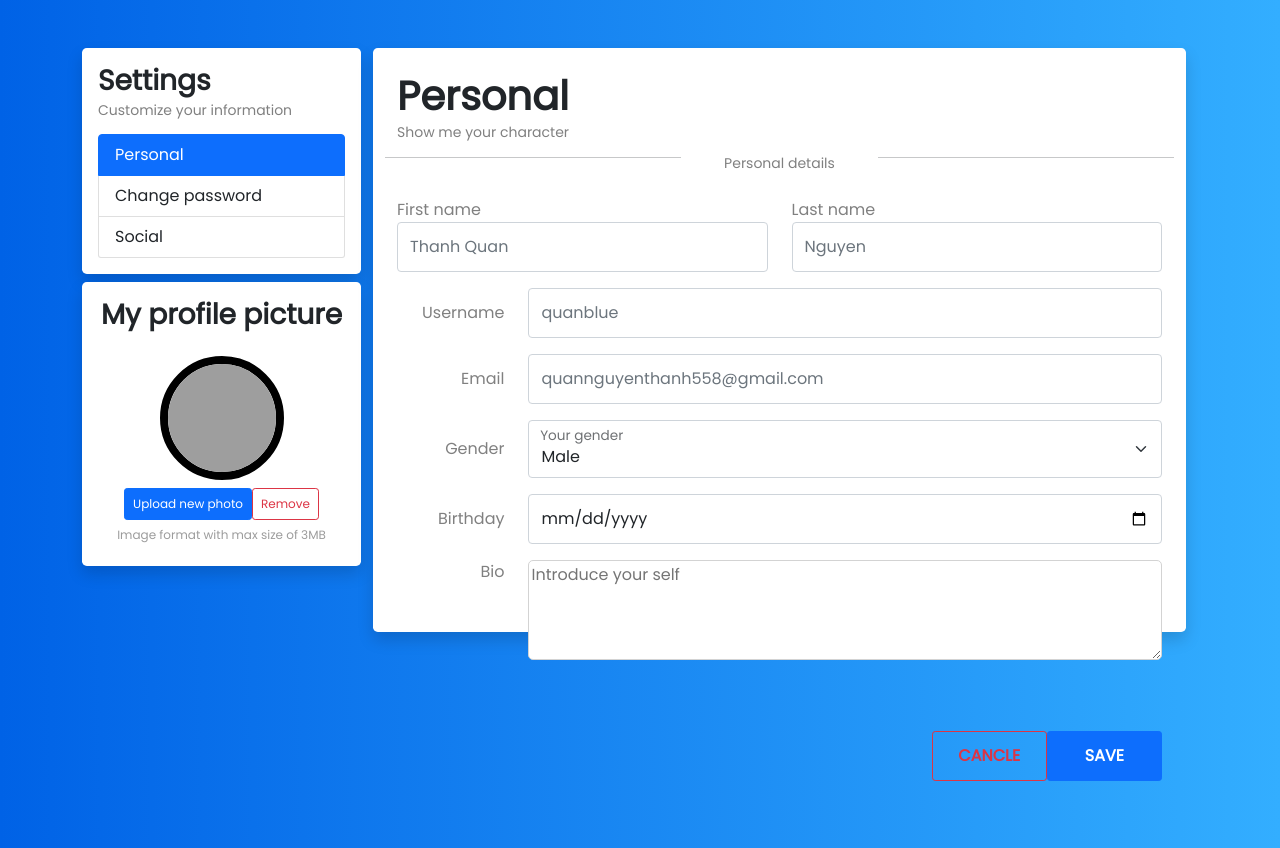
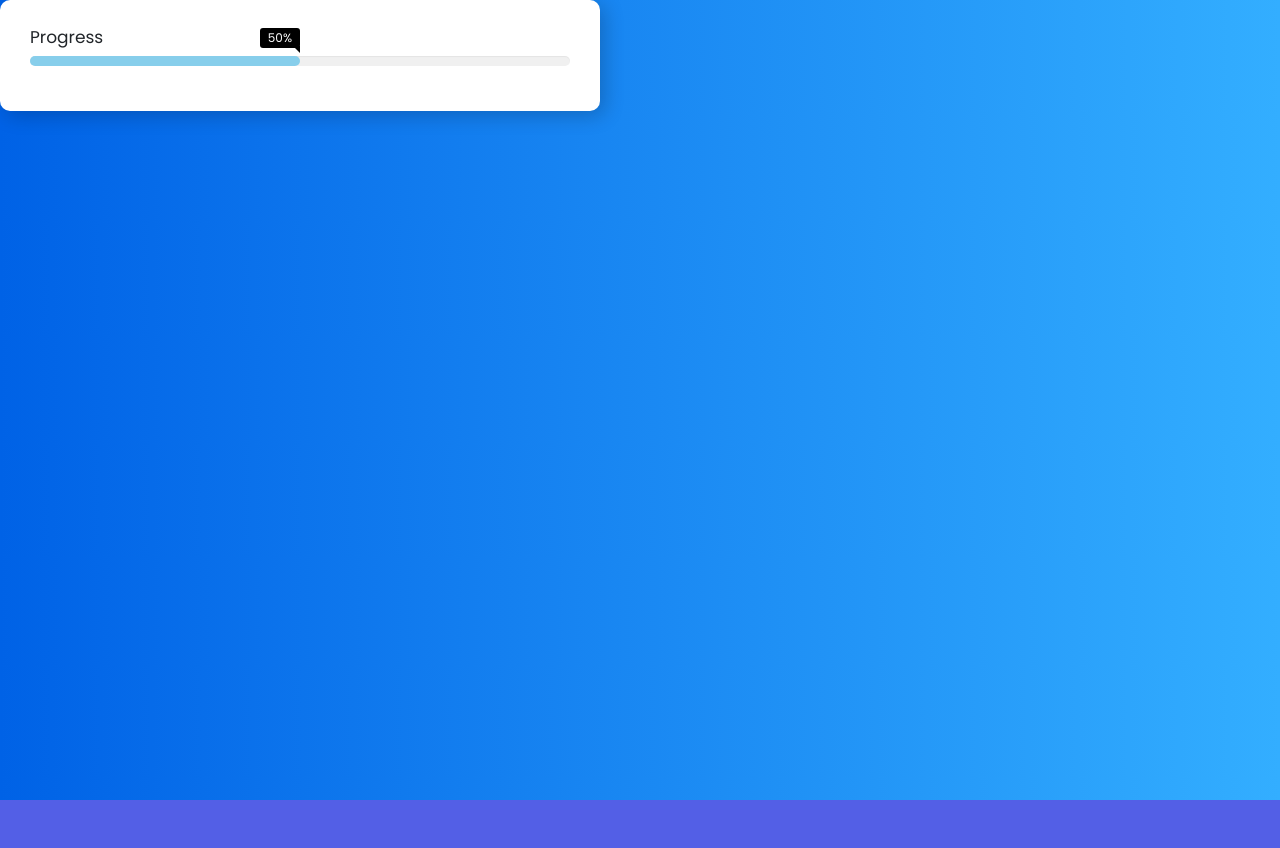
Before and after one commit to tristanhuyanhngo/IntroSE_CoursesRoadmap, a React (Create React App) app in the folder source/: page / in a window 1280 px wide. After the commit the page ends 800 px from the top, so only its background shows below. Built offline with nearby package versions, Linux system fonts and the light colour scheme; grey boxes are pictures that could not be loaded.

Commit message:
writting user profile component

```diff
--- a/source/package.json
+++ b/source/package.json
@@ -12,6 +12,7 @@
     "animejs": "^3.2.1",
     "axios": "^0.24.0",
     "bootstrap": "^5.1.3",
+    "clsx": "^1.1.1",
     "firebase": "^9.4.0",
     "react": "^17.0.2",
     "react-bootstrap": "^2.0.2",
--- /dev/null
+++ b/source/src/components/Profile/CSS/CompletedProgressBar.css
@@ -0,0 +1,94 @@
+::selection{
+  color: #fff;
+  background: skyblue;
+}
+.skill-bars{
+  padding: 25px 30px;
+  width: 600px;
+  background: #fff;
+  box-shadow: 5px 5px 20px rgba(0,0,0,0.2);
+  border-radius: 10px;
+}
+.skill-bars .bar{
+  margin: 20px 0;
+}
+.skill-bars .bar:first-child{
+  margin-top: 0px;
+}
+.skill-bars .bar .info{
+  margin-bottom: 5px;
+}
+.skill-bars .bar .info span{
+  font-weight: 500;
+  font-size: 17px;
+  opacity: 0;
+  animation: showText 0.5s 1s linear forwards;
+}
+@keyframes showText {
+  100%{
+    opacity: 1;
+  }
+}
+.skill-bars .bar .progress-line{
+  height: 10px;
+  width: 100%;
+  background: #f0f0f0;
+  position: relative;
+  transform: scaleX(0);
+  transform-origin: left;
+  border-radius: 10px;
+  box-shadow: inset 0 1px 1px rgba(0,0,0,0.05),
+              0 1px rgba(255,255,255,0.8);
+  animation: animate 1s cubic-bezier(1,0,0.5,1) forwards;
+}
+@keyframes animate {
+  100%{
+    transform: scaleX(1);
+  }
+}
+.bar .progress-line span{
+  height: 100%;
+  position: absolute;
+  border-radius: 10px;
+  transform: scaleX(0);
+  transform-origin: left;
+  background: skyblue;
+  animation: animate 1s 1s cubic-bezier(1,0,0.5,1) forwards;
+}
+
+.progress-line span::before{
+  position: absolute;
+  content: "";
+  top: -10px;
+  right: 0;
+  height: 0;
+  width: 0;
+  border: 7px solid transparent;
+  border-bottom-width: 0px;
+  border-right-width: 0px;
+  border-top-color: #000;
+  opacity: 0;
+  animation: showText2 0.5s 1.5s linear forwards;
+}
+.progress-line span::after{
+  position: absolute;
+  top: -28px;
+  right: 0;
+  font-weight: 500;
+  background: #000;
+  color: #fff;
+  padding: 1px 8px;
+  font-size: 12px;
+  border-radius: 3px;
+  opacity: 0;
+  animation: showText2 0.5s 1.5s linear forwards;
+}
+@keyframes showText2 {
+  100% {
+    opacity: 1;
+  }
+}
+
+[percent-attr]::after {
+  content: attr(percent-attr);
+}
--- /dev/null
+++ b/source/src/components/Profile/CSS/Label.css
@@ -0,0 +1,103 @@
+.component {
+    position: absolute;
+}
+
+.component-Label {
+    width: auto;
+}
+
+.component-HRule {
+    width: 100%;
+    height: 2px;
+    left: 0;
+    top: 50%;
+    box-sizing: border-box;
+}
+
+.align-label-text {
+    width: "auto";
+    height: "auto";
+    text-align: "left";
+}
+
+.info-label-class {
+    white-space: nowrap;
+    text-align: left;
+    font-size: 30px;
+    font-weight: 700;
+    font-style: normal;
+    text-decoration: none;
+    font-family: 'Segoe UI', Tahoma, Geneva, Verdana, sans-serif;
+    color: black;
+}
+
+.profile-class {
+    white-space: nowrap;
+    text-align: left;
+    font-size: 50px;
+    font-weight: 700;
+    font-style: normal;
+    text-decoration: none;
+    font-family: 'Segoe UI', Tahoma, Geneva, Verdana, sans-serif;
+    color: rgb(0, 0, 0);
+}
+
+.profile-label-class {
+    left: 794px;
+    top: 10px;
+    width: 332px;
+    height: 68px;
+    padding: 0px;
+    opacity: 1;
+    z-index: 5;
+    line-height: 67px;
+    transform: scaleX(1) scaleY(1);
+}
+
+.profile-context-class {
+    background-color: rgba(0, 0, 0, 0);
+    position: absolute;
+    line-height: 67px;
+}
+
+.rule-class {
+    left: 605px;
+    top: 75px;
+    width: 698px;
+    height: 12px;
+    padding: 0px;
+    opacity: 1;
+    z-index: 6;
+    transform: scaleX(1) scaleY(1);
+}
+
+.rule-line-class {
+    width: 100%;
+    position: absolute;
+    border: none;
+    height: 50%;
+    background: black;
+    top: 10px;
+}
+
+.name-label-class {
+    white-space: nowrap;
+    text-align: left;
+    font-size: 20px;
+    font-weight: 400;
+    font-style: normal;
+    text-decoration: none;
+    font-family: "Segoe UI";
+    color: rgb(0, 0, 0);
+}
+
+.current-course-label-class {
+    white-space: nowrap;
+    text-align: left;
+    font-size: 40px;
+    font-weight: 700;
+    font-style: normal;
+    text-decoration: none;
+    font-family: "Segoe UI";
+    color: rgb(0, 0, 0);
+}
--- /dev/null
+++ b/source/src/components/Profile/CSS/SocialMedia.css
@@ -0,0 +1,26 @@
+.social-media-label-class {
+    color: white;
+    left: 100px;
+    top: 50px;
+    position: absolute;
+    font-weight: 700;
+    font-size: 40px;
+}
+
+.social-media-buttons-class {
+    position: absolute;
+    top: 100px;
+}
+
+.social-media-button-class :first-child{
+    margin-left: 50%;
+}
+
+.social-media-button-class :last-child{
+    margin-right: 50%;
+}
+
+.social-media-button-class {
+    margin-left: 20px;
+    margin-right: 20px;
+}
--- /dev/null
+++ b/source/src/components/Profile/CompletedProgressBar.js
@@ -0,0 +1,19 @@
+import React from "react";
+import './CSS/CompletedProgressBar.css'
+
+export default function CompletedProcessBar({completePercent}) {
+    return (
+        <div id="process-bar-wrapper">
+            <div className="skill-bars">
+                <div className="bar">
+                    <div className="info">
+                        <span>Progress</span>
+                    </div>
+                    <div className="progress-line process-bar">
+                        <span className="test-class" percent-attr={completePercent} style={{width: completePercent,}}></span>
+                    </div>
+                </div>
+            </div>
+        </div>
+    );
+}
--- /dev/null
+++ b/source/src/components/Profile/EditButton.js
@@ -0,0 +1,7 @@
+import React from "react";
+
+export default function EditButton(params) {
+    return (
+        <button type="button" class="btn btn-light">Edit Profile</button>
+    );
+}
--- /dev/null
+++ b/source/src/components/Profile/Label.js
@@ -0,0 +1,76 @@
+import React from "react";
+import './CSS/Label.css'
+
+export function UserProfileLabel() {
+    return (
+        <div id="user-profile-wrapper component component-Label">
+            <div className="profile-label-class">
+                <div className="profile-context-class">
+                    <div className="align-label-text">
+                        <div style={{width: "auto", height: "auto"}}>
+                            <label className="profile-class">USER PROFILE</label>
+                        </div>
+                    </div>
+                </div>
+                <div style={{display: "none"}}></div>
+            </div>
+
+            <div className="rule-class">
+                <canvas width="689" height="12" className="rule-line-class">
+
+                </canvas>
+            </div>
+
+            <div style={{display: "none"}}></div>
+        </div>
+    );
+}
+
+export function InfoLabel() {
+    return (
+        <div className="infor-wrapper component component-Label">
+            <div className="profile-label-class">
+                <div className="profile-context-class">
+                    <div className="align-label-text">
+                        <div style={{width: "auto", height: "auto"}}>
+                            <label className="info-label-class">
+                                @QuanBlueeeee
+                            </label>
+                        </div>
+                    </div>
+                </div>
+                <div style={{display: "none"}}></div>
+            </div>
+
+            <div className="profile-label-class">
+                <div className="profile-context-class">
+                    <div className="align-label-text">
+                        <div style={{width: "auto", height: "auto"}}>
+                            <label className="name-label-class">
+                                Nguyễn Thanh Quân
+                            </label>
+                        </div>
+                    </div>
+                </div>
+            </div>
+        </div>
+    );
+}
+
+export function CourseStateLabel({currState}) {
+    return (
+        <div id="current-course-wrapper">
+            <div className="profile-label-class">
+                    <div className="profile-context-class">
+                        <div className="align-label-text">
+                            <div style={{width: "auto", height: "auto"}}>
+                                <label className="current-course-label-class">
+                                    {`${currState} Course`}
+                                </label>
+                            </div>
+                        </div>
+                    </div>
+            </div>
+        </div>
+    )
+}
--- /dev/null
+++ b/source/src/components/Profile/Profile.js
@@ -0,0 +1,22 @@
+import React from "react";
+import { ProgressBar } from "react-bootstrap";
+import EditButton from "./EditButton";
+import { UserProfileLabel, InfoLabel, CourseStateLabel } from "./Label";
+import SocialMediaButtons from "./SocialMedia";
+import CompletedProgressBar from "./CompletedProgressBar";
+
+function Profile(params) {
+    return (
+        <div id="profile-wrapper">
+            {/* <UserProfileLabel /> */}
+            {/* <InfoLabel /> */}
+            {/* <EditButton /> */}
+            {/* <SocialMediaButtons /> */}
+            {/* <CourseStateLabel currState={'Current'}/> */}
+            {/* <CourseStateLabel currState={'Completed'}/> */}
+            <CompletedProgressBar completePercent={"50%"}/>
+        </div>
+    );
+}
+
+export default Profile;
--- /dev/null
+++ b/source/src/components/Profile/SocialMedia.js
@@ -0,0 +1,15 @@
+import React from "react";
+import './CSS/SocialMedia.css'
+
+export default function SocialMediaButtons() {
+    return (
+        <div id="social-media-wrapper">
+            <div className="social-media-label-class">Social Media</div>
+            <div class="btn-group social-media-buttons-class" role="group" aria-label="Social Media Buttons">
+              <button type="button" class="btn btn-outline-light social-media-button-class">Facebook</button>
+              <button type="button" class="btn btn-outline-light social-media-button-class">Github</button>
+              <button type="button" class="btn btn-outline-light social-media-button-class">Youtube</button>
+            </div>
+        </div>
+    )
+}
--- a/source/src/index.js
+++ b/source/src/index.js
@@ -7,14 +7,16 @@ import Setting_account from './components/Setting_account/Setting_account'
 //import Login_page from './components/Login/Login_page';
 import Create_info from './components/Create _info/Create_info';
 import reportWebVitals from './reportWebVitals';
+import Profile from './components/Profile/Profile';
 
 ReactDOM.render(  // <React.StrictMode>
-    <Setting_account />,
+    // <Setting_account />,
      // <Admin_page />,
     // <Create_info />,
     // <Login_page />,
     // <Create_info />,
     //<Login_page />,
+    <Profile />,
   // </React.StrictMode>,,
   document.getElementById('root')
 );
```
Also changed, not shown: 1 other file (tests, documents, lock files or other folders).
